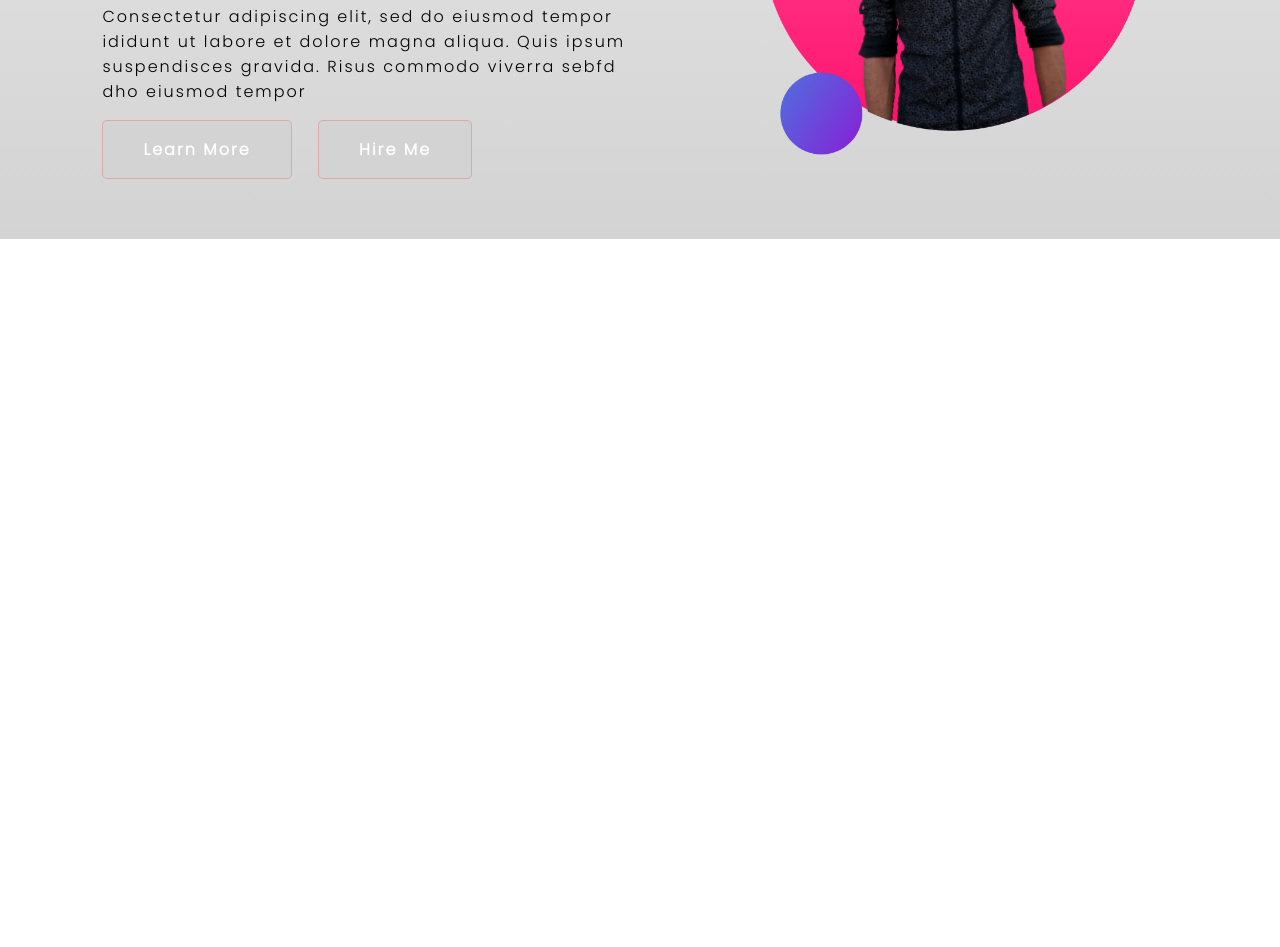
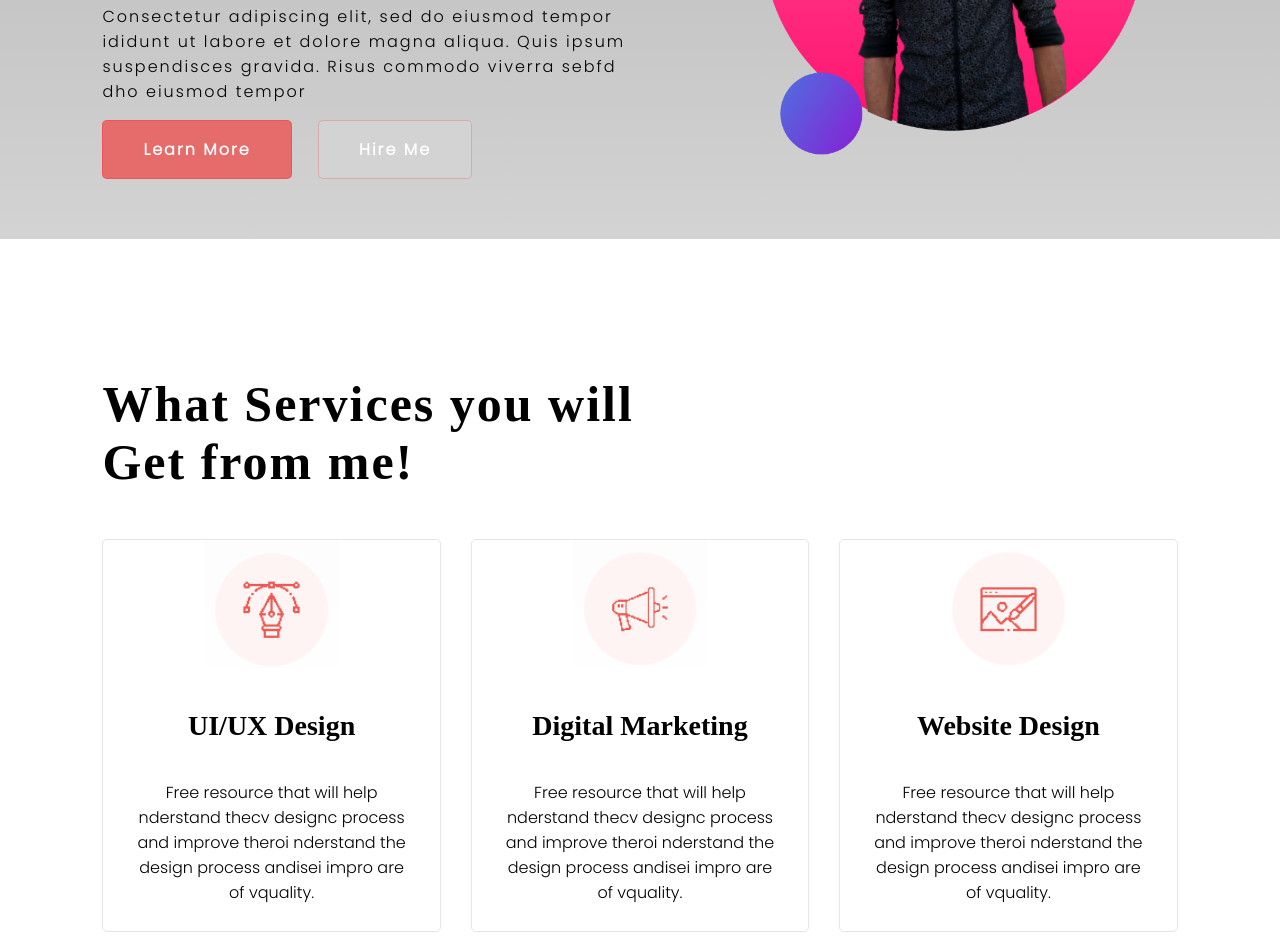
Before and after one commit to TanvirRubayed-code/second-portfolio, a plain HTML site: page index.html in a window 1280 px wide. Shown: the part 420-1367 px from the top of the page. Before the commit the page ends 800 px from the top, so only its background shows below. Drawn offline with Linux system fonts and the light colour scheme; a web font is replaced by a local one.

Commit message:
added card

```diff
--- a/css/style.css
+++ b/css/style.css
@@ -3,10 +3,11 @@ body{
     font-weight: 300;
     letter-spacing: 2px;
     margin: 0;
+
 }
 .solution{
     font-family: 'Raleway', sans-serif;
-    color:orangered;
+    color:pink;
     text-transform: uppercase;
     font-size: 18px;
 }
@@ -17,9 +18,23 @@ body{
     color: rgb(43, 56, 90);
 }
 .upper-section{
-    background-image: linear-gradient(rgb(236, 236, 236),lightgrey);
+    background-image: linear-gradient(rgb(175, 175, 175),lightgrey);
     padding-left: 8%;
     padding-top:4%;
+}
+.services-list{
+    margin: 0 auto;
+    display: flex;
+}
+.services-list-h1{
+    width: 84%;
+    padding-top:8% ;
+    margin: 0 auto;
+}
+.serh1{
+    width: 50%;
+    font-size: 50px;
+    font-family: 'Ibarra Real Nova', serif;
 }
 
 .half-div{
@@ -36,7 +51,7 @@ body{
 .button{
     text-decoration: none;
     padding: 16px 40px;
-    background-color: lightgrey;
+    background-color: rgb(230, 107, 107);
     display: inline-block;
     margin-left: 20px;
     border-radius: 5px;
@@ -57,6 +72,34 @@ body{
     transition: 0.7s;
 }
 #button-start:hover{
-    transition: 0.7s;
+    transition: 1s;
     box-shadow: inset 400px 0 0 0 red;
 }
+.services{
+
+    border:1px solid rgb(128, 128, 128, 0.2);
+    margin: 15px 0;
+    margin-left: 30px;
+    flex-direction: column;
+    border-radius: 5px;
+    letter-spacing: 0;
+
+}
+.services h3{
+    text-align: center;
+    font-size: 28px;
+    font-family: 'Ibarra Real Nova', serif;
+}
+.services p{
+    padding: 10px 30px;
+    text-align: center;
+}
+.services img{
+    align-items: center;
+    justify-items: center;
+    width: 40%;
+    padding: 0 30%;
+}
+#margin-remove{
+    margin-left: 0;
+}
--- a/index.html
+++ b/index.html
@@ -12,7 +12,8 @@
     <link rel="preconnect" href="https://fonts.gstatic.com">
     <link href="https://fonts.googleapis.com/css2?family=Ibarra+Real+Nova&display=swap" rel="stylesheet">
     <link rel="preconnect" href="https://fonts.gstatic.com">
-    <link href="https://fonts.googleapis.com/css2?family=Poppins:wght@300&family=Roboto+Mono:wght@100&display=swap" rel="stylesheet">
+    <link href="https://fonts.googleapis.com/css2?family=Poppins:wght@300&family=Roboto+Mono:wght@100&display=swap"
+        rel="stylesheet">
 
 </head>
 
@@ -31,6 +32,33 @@
         </div>
 
     </div>
+    <div class="services-list-h1">
+        <h1 class="serh1">What Services you will Get from me!</h1>
+        <div class="services-list">
+            <div id="margin-remove" class="services">
+                <img src="image/ux.png" alt="ux">
+                <h3>UI/UX Design</h3>
+                <p>Free resource that will help nderstand thecv designc process and improve theroi nderstand the design
+                    process andisei impro are of vquality.
+                </p>
+            </div>
+            <div class="services">
+                <img src="image/digital marketing.png" alt="digital marketing">
+                <h3>Digital Marketing</h3>
+                <p>Free resource that will help nderstand thecv designc process and improve theroi nderstand the design
+                    process andisei impro are of vquality.
+                </p>
+
+            </div>
+            <div class="services">
+                <img src="image/website design.png" alt="web development">
+                <h3>Website Design</h3>
+                <p>Free resource that will help nderstand thecv designc process and improve theroi nderstand the design
+                    process andisei impro are of vquality.
+                </p>
+            </div>
+        </div>
+    </div>
 </body>
 
 </html>
```
Also changed, not shown: image/digital marketing.png (added), image/ux.png (added), image/website design.png (added).
